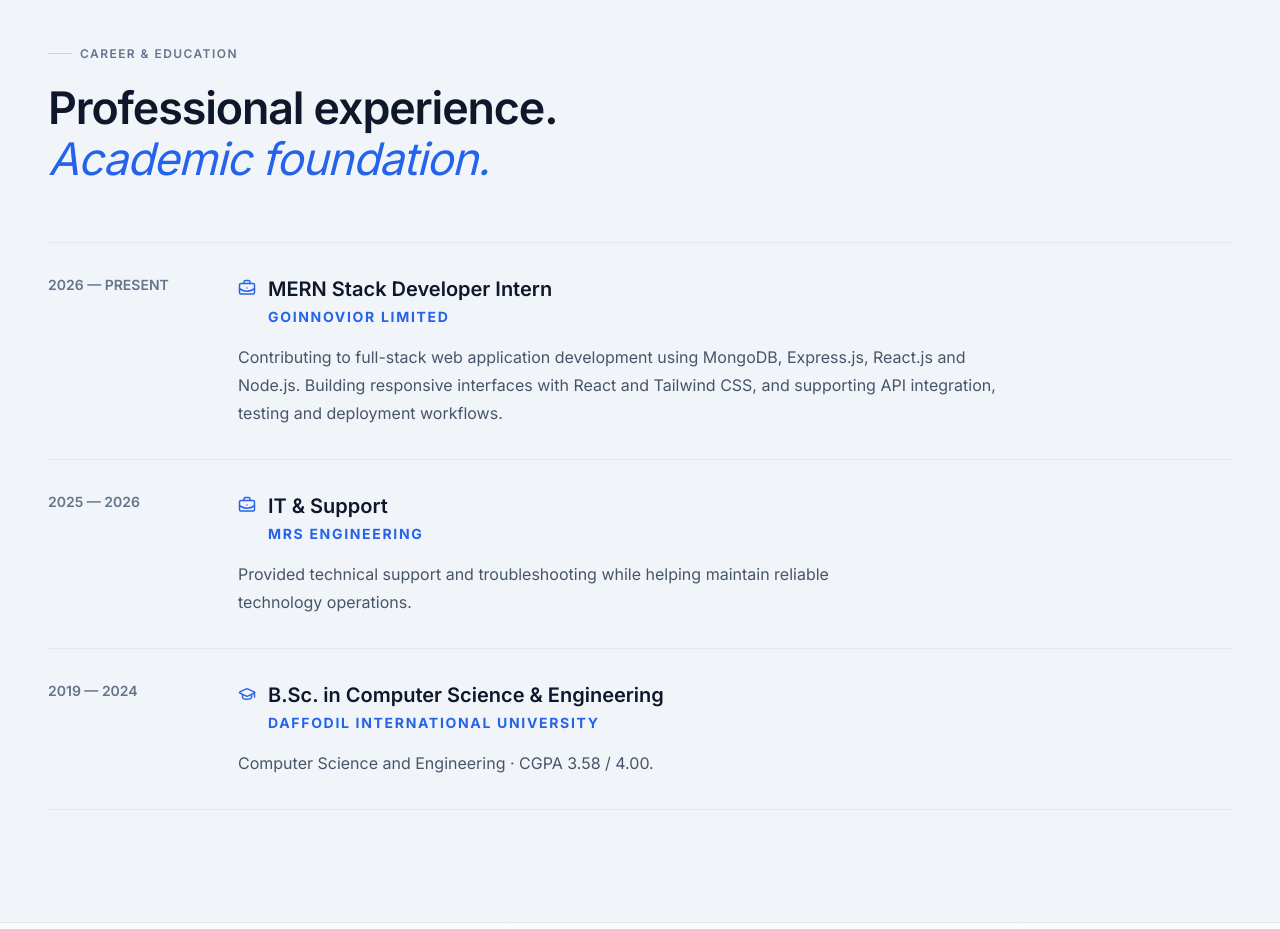
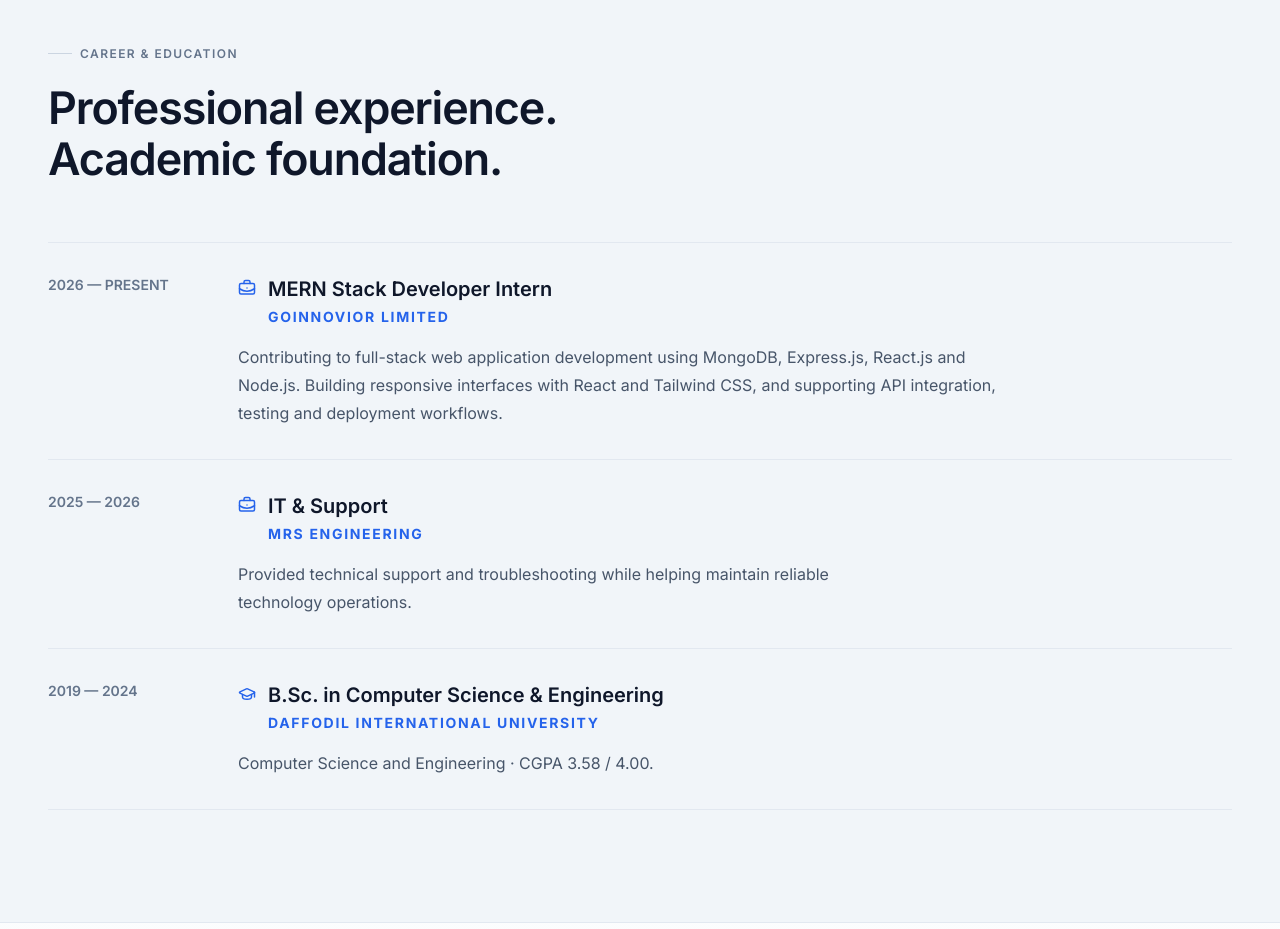
Before and after one commit to Mehedi1-SWE/portfolio, a Next.js app in the folder frontend/: page / in a window 1280 px wide. Shown: the part 3340-4269 px from the top of the page. Built offline with nearby package versions, Linux system fonts and the light colour scheme; no server answers.

Commit message:
Standardize portfolio typography and text styling

```diff
--- a/frontend/components/Experience.tsx
+++ b/frontend/components/Experience.tsx
@@ -11,7 +11,7 @@ export function Experience() {
   return (
     <section id="experience" className="border-y border-[#E2E8F0] bg-[#F1F5F9] px-4 py-16 sm:px-6 sm:py-20 lg:px-12 lg:py-28">
       <div className="mx-auto max-w-[1280px]">
-        <SectionHeading number="04" eyebrow="Career & education" title={<>Professional experience.<br /><span className="font-normal italic text-[#2563EB]">Academic foundation.</span></>} />
+        <SectionHeading eyebrow="Career & education" title={<>Professional experience.<br /><span className="font-semibold not-italic text-[#0F172A]">Academic foundation.</span></>} />
         <div className="mt-10 divide-y divide-[#E2E8F0] border-y border-[#E2E8F0] sm:mt-14">
           {timeline.map(({ date, title, organization, description, icon: Icon }) => (
             <article key={`${date}-${title}`} className="grid gap-3 py-6 sm:gap-5 sm:py-8 md:grid-cols-[170px_1fr]">
```
